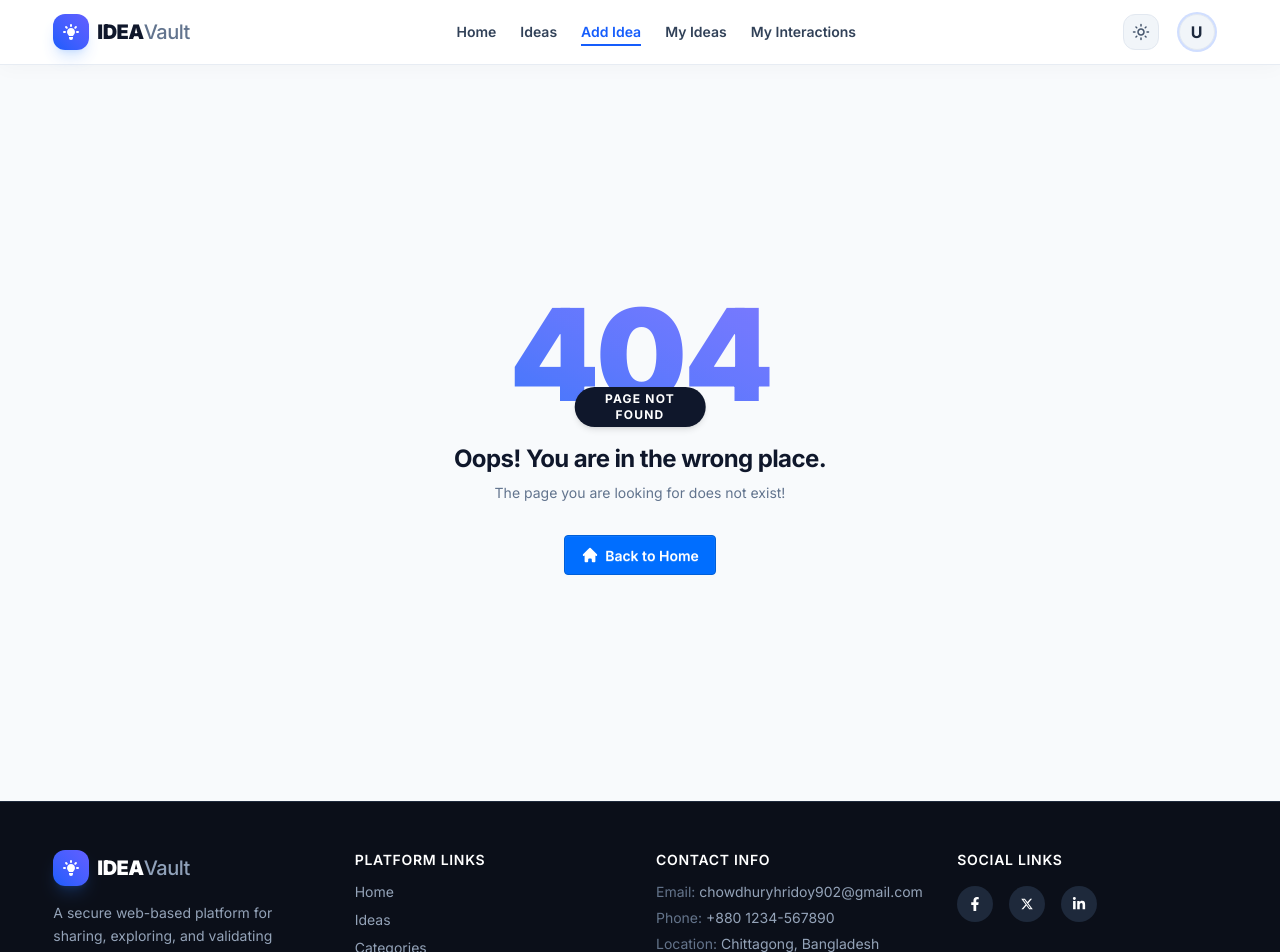
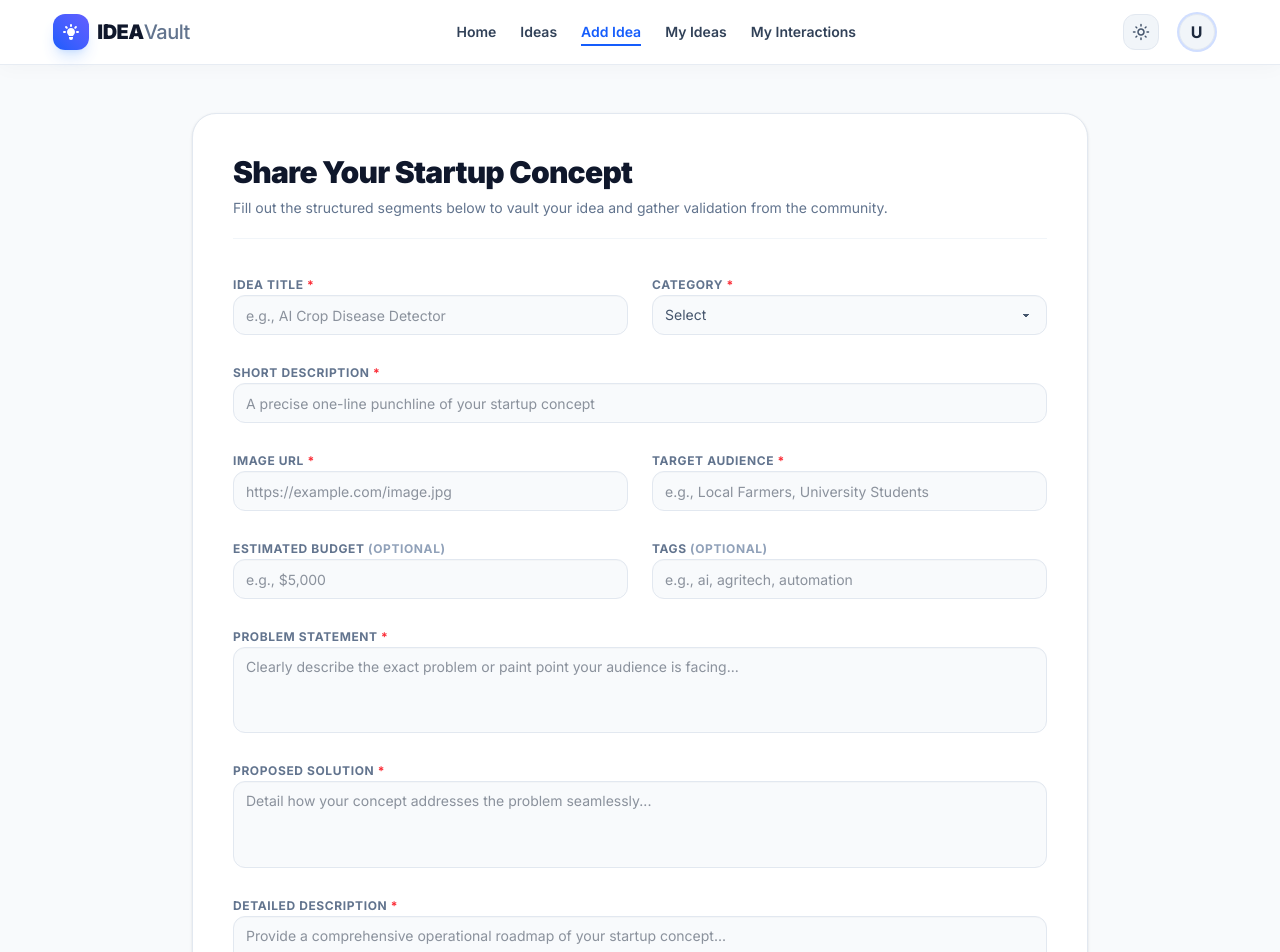
Before and after one commit to hridoy-web/IdeaVault, a Next.js app: page /add-idea in a window 1280 px wide. Before the commit this address had no page. Shown: the top 952 px of the page. Built offline with nearby package versions, Linux system fonts and the light colour scheme.

Commit message:
add idea section added

```diff
--- /dev/null
+++ b/src/app/add-idea/page.jsx
@@ -0,0 +1,200 @@
+"use client";
+
+const AddIdeaPage = () => {
+  const handleSubmit = (e) => {
+    e.preventDefault();
+
+    // Form data collection
+    const formData = new FormData(e.target);
+    const ideaData = Object.fromEntries(formData.entries());
+
+    console.log("Submitted Idea Data:", ideaData);
+
+    // backend
+  };
+
+  return (
+    <div className="w-full bg-slate-50 min-h-screen py-12 text-slate-800">
+      <div className="w-11/12 max-w-4xl mx-auto bg-white border border-slate-200 p-6 md:p-10 rounded-3xl shadow-sm space-y-8">
+
+        {/* Page Header */}
+        <div className="border-b border-slate-100 pb-5 space-y-2">
+          <h1 className="text-2xl md:text-3xl font-black tracking-tight text-slate-900">
+            Share Your Startup Concept
+          </h1>
+          <p className="text-slate-500 text-sm">
+            Fill out the structured segments below to vault your idea and gather validation from the community.
+          </p>
+        </div>
+
+        {/* Form  */}
+        <form onSubmit={handleSubmit} className="space-y-6">
+
+          {/* Grid Container  */}
+          <div className="grid grid-cols-1 md:grid-cols-2 gap-6">
+
+            {/* 1. Idea Title */}
+            <div className="form-control w-full space-y-1.5">
+              <label className="text-xs font-bold uppercase tracking-wider text-slate-500">
+                Idea Title <span className="text-red-500">*</span>
+              </label>
+              <input
+                type="text"
+                name="title"
+                required
+                placeholder="e.g., AI Crop Disease Detector"
+                className="input input-bordered w-full bg-slate-50 border-slate-200 focus:border-[#006eff] focus:bg-white text-sm rounded-xl"
+              />
+            </div>
+
+            {/* 2. Category Dropdown */}
+            <div className="form-control w-full space-y-1.5">
+              <label className="text-xs font-bold uppercase tracking-wider text-slate-500">
+                Category <span className="text-red-500">*</span>
+              </label>
+              <select
+                name="category"
+                required
+                defaultValue=""
+                className="select select-bordered w-full bg-slate-50 border-slate-200 focus:border-[#006eff] focus:bg-white text-sm rounded-xl text-slate-600"
+              >
+                <option value="" disabled>Select</option>
+                <option value="Technology">Technology</option>
+                <option value="Healthcare">Healthcare</option>
+                <option value="Artificial Intelligence">Artificial Intelligence</option>
+                <option value="Education">Education</option>
+                <option value="FinTech">FinTech</option>
+                <option value="Sustainability">Sustainability</option>
+              </select>
+            </div>
+
+            {/* 3. Short Description */}
+            <div className="form-control w-full space-y-1.5 md:col-span-2">
+              <label className="text-xs font-bold uppercase tracking-wider text-slate-500">
+                Short Description <span className="text-red-500">*</span>
+              </label>
+              <input
+                type="text"
+                name="shortDesc"
+                required
+                placeholder="A precise one-line punchline of your startup concept"
+                className="input input-bordered w-full bg-slate-50 border-slate-200 focus:border-[#006eff] focus:bg-white text-sm rounded-xl"
+              />
+            </div>
+
+            {/* 4. Image URL */}
+            <div className="form-control w-full space-y-1.5">
+              <label className="text-xs font-bold uppercase tracking-wider text-slate-500">
+                Image URL <span className="text-red-500">*</span>
+              </label>
+              <input
+                type="url"
+                name="imageUrl"
+                required
+                placeholder="https://example.com/image.jpg"
+                className="input input-bordered w-full bg-slate-50 border-slate-200 focus:border-[#006eff] focus:bg-white text-sm rounded-xl"
+              />
+            </div>
+
+            {/* 5. Target Audience */}
+            <div className="form-control w-full space-y-1.5">
+              <label className="text-xs font-bold uppercase tracking-wider text-slate-500">
+                Target Audience <span className="text-red-500">*</span>
+              </label>
+              <input
+                type="text"
+                name="audience"
+                required
+                placeholder="e.g., Local Farmers, University Students"
+                className="input input-bordered w-full bg-slate-50 border-slate-200 focus:border-[#006eff] focus:bg-white text-sm rounded-xl"
+              />
+            </div>
+
+            {/* 6. Estimated Budget (Optional) */}
+            <div className="form-control w-full space-y-1.5">
+              <label className="text-xs font-bold uppercase tracking-wider text-slate-500">
+                Estimated Budget <span className="text-slate-400">(Optional)</span>
+              </label>
+              <input
+                type="text"
+                name="budget"
+                placeholder="e.g., $5,000"
+                className="input input-bordered w-full bg-slate-50 border-slate-200 focus:border-[#006eff] focus:bg-white text-sm rounded-xl"
+              />
+            </div>
+
+            {/* 7. Tags (Optional) */}
+            <div className="form-control w-full space-y-1.5">
+              <label className="text-xs font-bold uppercase tracking-wider text-slate-500">
+                Tags <span className="text-slate-400">(Optional)</span>
+              </label>
+              <input
+                type="text"
+                name="tags"
+                placeholder="e.g., ai, agritech, automation"
+                className="input input-bordered w-full bg-slate-50 border-slate-200 focus:border-[#006eff] focus:bg-white text-sm rounded-xl"
+              />
+            </div>
+
+            {/* 8. Problem Statement */}
+            <div className="form-control w-full space-y-1.5 md:col-span-2">
+              <label className="text-xs font-bold uppercase tracking-wider text-slate-500">
+                Problem Statement <span className="text-red-500">*</span>
+              </label>
+              <textarea
+                name="problem"
+                required
+                rows="3"
+                placeholder="Clearly describe the exact problem or paint point your audience is facing..."
+                className="textarea textarea-bordered w-full bg-slate-50 border-slate-200 focus:border-[#006eff] focus:bg-white text-sm rounded-xl leading-relaxed resize-none"
+              />
+            </div>
+
+            {/* 9. Proposed Solution */}
+            <div className="form-control w-full space-y-1.5 md:col-span-2">
+              <label className="text-xs font-bold uppercase tracking-wider text-slate-500">
+                Proposed Solution <span className="text-red-500">*</span>
+              </label>
+              <textarea
+                name="solution"
+                required
+                rows="3"
+                placeholder="Detail how your concept addresses the problem seamlessly..."
+                className="textarea textarea-bordered w-full bg-slate-50 border-slate-200 focus:border-[#006eff] focus:bg-white text-sm rounded-xl leading-relaxed resize-none"
+              />
+            </div>
+
+            {/* 10. Detailed Description */}
+            <div className="form-control w-full space-y-1.5 md:col-span-2">
+              <label className="text-xs font-bold uppercase tracking-wider text-slate-500">
+                Detailed Description <span className="text-red-500">*</span>
+              </label>
+              <textarea
+                name="detailedDesc"
+                required
+                rows="4"
+                placeholder="Provide a comprehensive operational roadmap of your startup concept..."
+                className="textarea textarea-bordered w-full bg-slate-50 border-slate-200 focus:border-[#006eff] focus:bg-white text-sm rounded-xl leading-relaxed resize-none"
+              />
+            </div>
+
+          </div>
+
+          {/* Submit Button */}
+          <div className="pt-4 border-t border-slate-100 flex justify-end">
+            <button
+              type="submit"
+              className="btn bg-[#006eff] hover:bg-[#005fd8] text-white border-none px-8 rounded-xl font-bold text-xs uppercase tracking-wider transition-all shadow-md shadow-blue-600/20 w-full md:w-auto py-3.5 h-auto min-h-0"
+            >
+              Submit Concept
+            </button>
+          </div>
+
+        </form>
+
+      </div>
+    </div>
+  );
+};
+
+export default AddIdeaPage;
```
